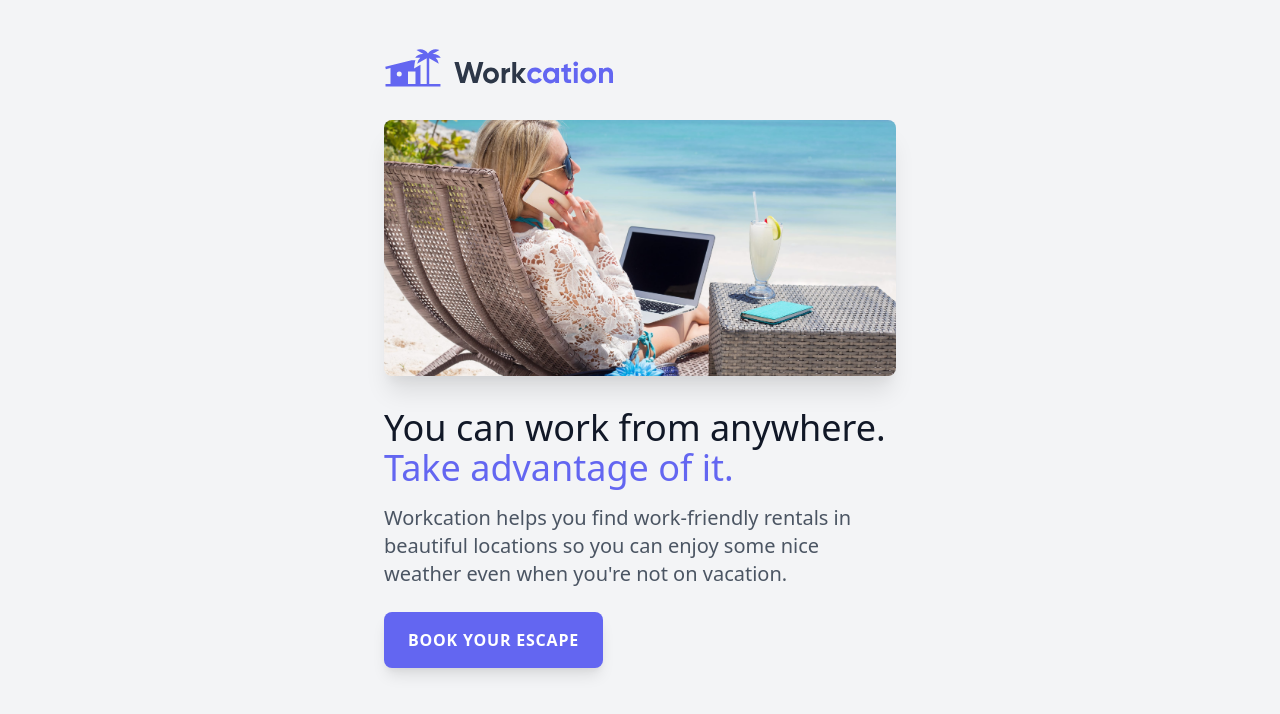
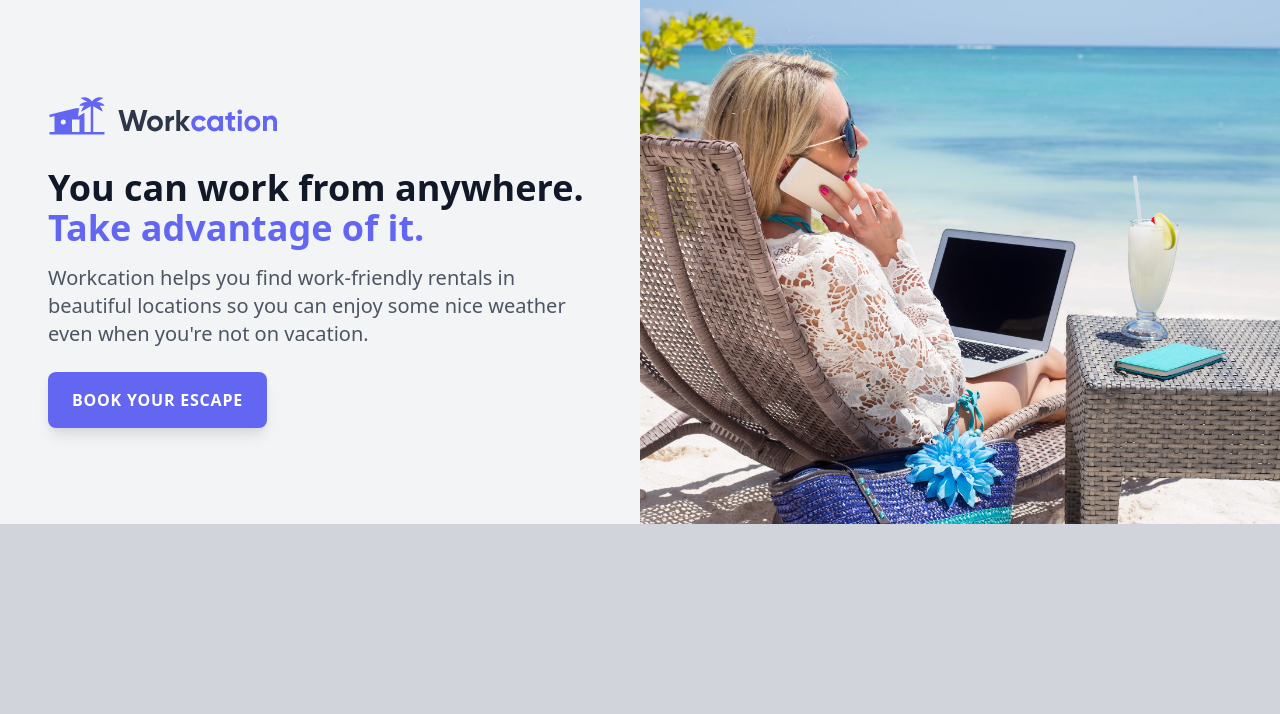
Before and after one commit to Suleman97/tailwindCss-talwindLab, a website built with Vite: page index.html in a window 1280 px wide. Built offline with nearby package versions, Linux system fonts and the light colour scheme.

Commit message:
update the file for large screens

```diff
--- a/index.html
+++ b/index.html
@@ -9,17 +9,23 @@
   <link href="/css/tailwind.css" rel="stylesheet" />
 </head>
 
-<body class="bg-gray-100">
-  <div class="px-8 py-12 mx-auto max-w-md sm:max-w-xl">
+<body class="bg-gray-300">
+  <div class="bg-gray-100 grid lg:grid-cols-2">
+    <div class="px-8 py-12 mx-auto max-w-md sm:max-w-xl lg:px-12 lg:py-24 lg:max-w-full">
       <img class="h-10" src="/img/logo.svg" alt="logo" />
       <img class="
           mt-6
           rounded-lg
           shadow-xl
-          sm:mt-8 sm:h-64 sm:w-full sm:object-cover object-center
+          sm:mt-8
+          sm:h-64
+          sm:w-full
+          sm:object-cover
+          object-center
+          lg:hidden
         " src="/img/beach-work.jpg" alt="women siting on bench at beach" />
-    <h1 class="mt-6 text-2xl font-blod text-gray-900 sm:mt-8 sm:text-4xl">
-      You can work from anywhere.
+      <h1 class="mt-6 text-2xl font-bold text-gray-900 sm:mt-8 sm:text-4xl lg:text-3xl xl:text-4xl">
+        You can work from anywhere. <br class="hidden lg:inline" />
         <span class="text-indigo-500">Take advantage of it.</span>
       </h1>
       <p class="mt-2 text-gray-600 sm:mt-4 sm:text-xl">
@@ -43,6 +49,11 @@
           ">Book your escape</a>
       </div>
     </div>
+    <div class="hidden relative lg:block">
+      <img class="absolute inset-0 w-full h-full object-cover object-center" src="/img/beach-work.jpg"
+        alt="women siting on bench at beach" />
+    </div>
+  </div>
 </body>
 
 </html>
```
Lines whose indentation alone changed are shown as unchanged.
